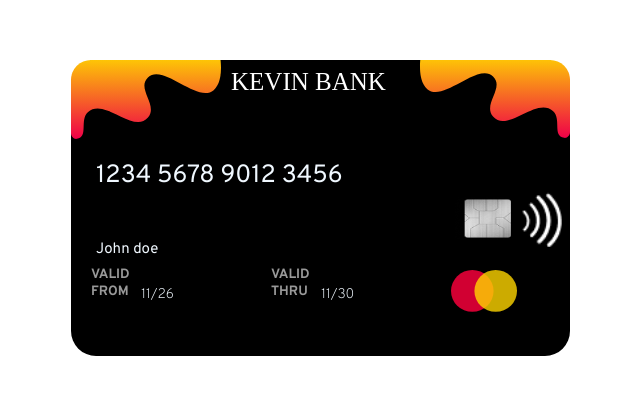
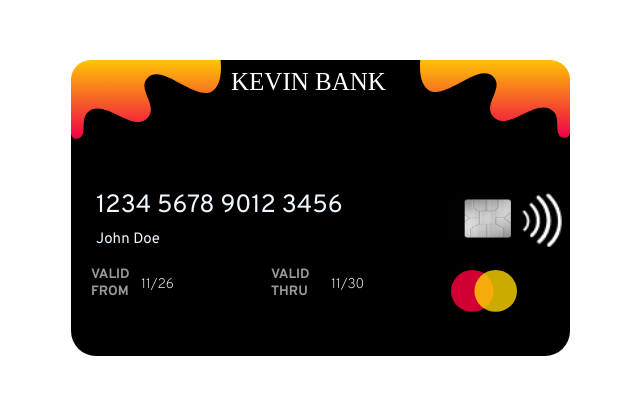
Before and after one commit to 7Sopia/money_is_everything_, a plain HTML site: page index.html in a window 1280 px wide. Shown: the part 180-574 px from the top of the page, without its empty margins (399-1039 px from the left). Drawn offline with Linux system fonts and the light colour scheme.

Commit message:
money isn't everything,right?

```diff
--- a/index.html
+++ b/index.html
@@ -24,7 +24,7 @@
    <h1> KEVIN BANK</h1>
 
    <p> 1234    5678    9012    3456</p>
-   <p class="meore">  John doe</p>
+   <p class="meore">  John Doe</p>
    <img src="./assets/Rectangle 2 (1).png" alt="mini card" class="patara">
   <img src="./assets/Group 2.png" class="wifi">
   <div class="egaa">
--- a/style.css
+++ b/style.css
@@ -13,6 +13,7 @@ top: 240px;
 left: 470px;
 border-radius: 25px;
 background-color: black;
+
 }
 .lava{
 position: absolute;
@@ -53,10 +54,10 @@ border-width: 1px;
 p{
 color: aliceblue;
 position: absolute;
-top: 100px;
+top: 130px;
 left: 25px;
 border-width: 0.5px;
-letter-spacing: 25%;
+letter-spacing: 10%;
 font-size: 25px;
 font-family: "Overpass";
 
@@ -64,10 +65,10 @@ font-family: "Overpass";
 .meore{
 color: aliceblue;
 position: absolute;
-top: 150px;
+top: 140px;
 left: 25px;
 border-width: 0.5px;
-letter-spacing: 25%;
+letter-spacing: 0%;
 font-size: 15px;
 font-family: "Overpass";
 margin-top: 30px;
@@ -104,7 +105,7 @@ margin-top: 30px;
    span{
       position: absolute;
       left:50px;
-      top:20px;
+      top:10px;
       font-size: 14px;
       font-weight: 200;
       letter-spacing:25% ;
@@ -127,8 +128,8 @@ margin-top: 30px;
 
    span{
       position: absolute;
-      left:50px;
-      top:20px;
+      left:60px;
+      top:10px;
       font-size: 14px;
       font-weight: 200;
       letter-spacing:25% ;
```
